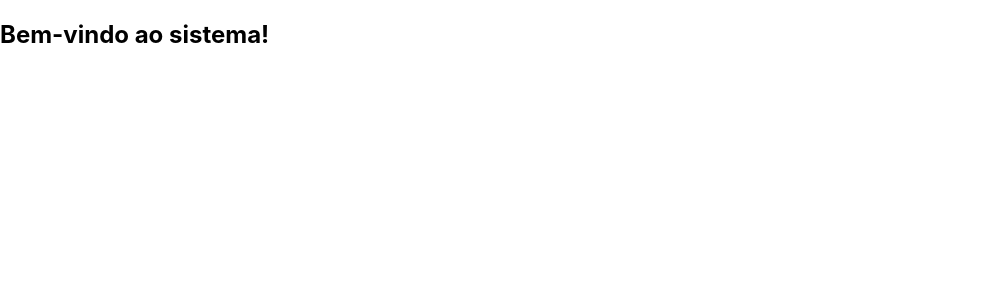
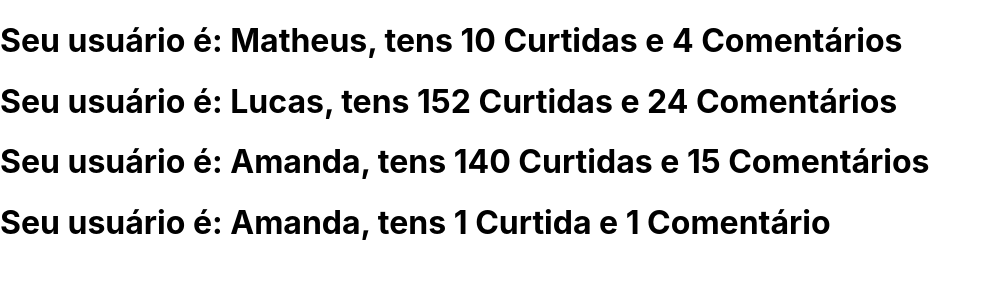
Before and after one commit to GabrielMerigo/curso-de-react-js, a React (Create React App) app in the folder meusite/: page / in a window 1280 px wide. Shown: the top 300 px of the page, without its empty margins (0-991 px from the left). Built offline with nearby package versions, Linux system fonts and the light colour scheme.

Commit message:
More accs

```diff
--- a/meusite/src/App.jsx
+++ b/meusite/src/App.jsx
@@ -1,25 +1,29 @@
 import React, { Component } from 'react';
-import Membro from './component/Membro'
+import Feed from './component/Feed';
 
 class App extends Component {
   constructor(props) {
     super(props);
     this.state = {
-      status: true
+      feed: [
+        {id: 1, username: 'Matheus', curtidas: 10, comentarios: 4},
+        {id: 2, username: 'Lucas', curtidas: 152, comentarios: 24},
+        {id: 4, username: 'Amanda', curtidas: 140, comentarios: 15},
+        {id: 4, username: 'Amanda', curtidas: 1, comentarios: 1}
+      ]
     }
   }
 
   render() {
     return (
       <div>
-        { this.state.status ?
-          <div>
-            <h2>Bem-vindo ao sistema!</h2>
-          </div> :
-          <div>
-            <h2>Olá Visitante. Faça o login.</h2>
-          </div>
-
+        {
+          this.state.feed.map((user) => {
+            return(
+              <Feed key={user.id} username={user.username}
+              curtidas={user.curtidas} comentarios={user.comentarios} />
+            )
+          })
         }
       </div>
     )
--- /dev/null
+++ b/meusite/src/component/Feed/index.jsx
@@ -0,0 +1,13 @@
+import React, {Component} from 'react';
+
+class Feed extends Component{
+  render(){
+    return(
+      <div key={this.props.key}>
+        <h1>Seu usuário é: {this.props.username}, tens {this.props.curtidas} {this.props.curtidas === 1 ? 'Curtida' : 'Curtidas'} e {this.props.comentarios}  {this.props.comentarios === 1 ? 'Comentário' : 'Comentários'}</h1>
+      </div>
+    )
+  }
+}
+
+export default Feed
```
Also changed, not shown: meusite/src/component/Membro/index.jsx (deleted).
